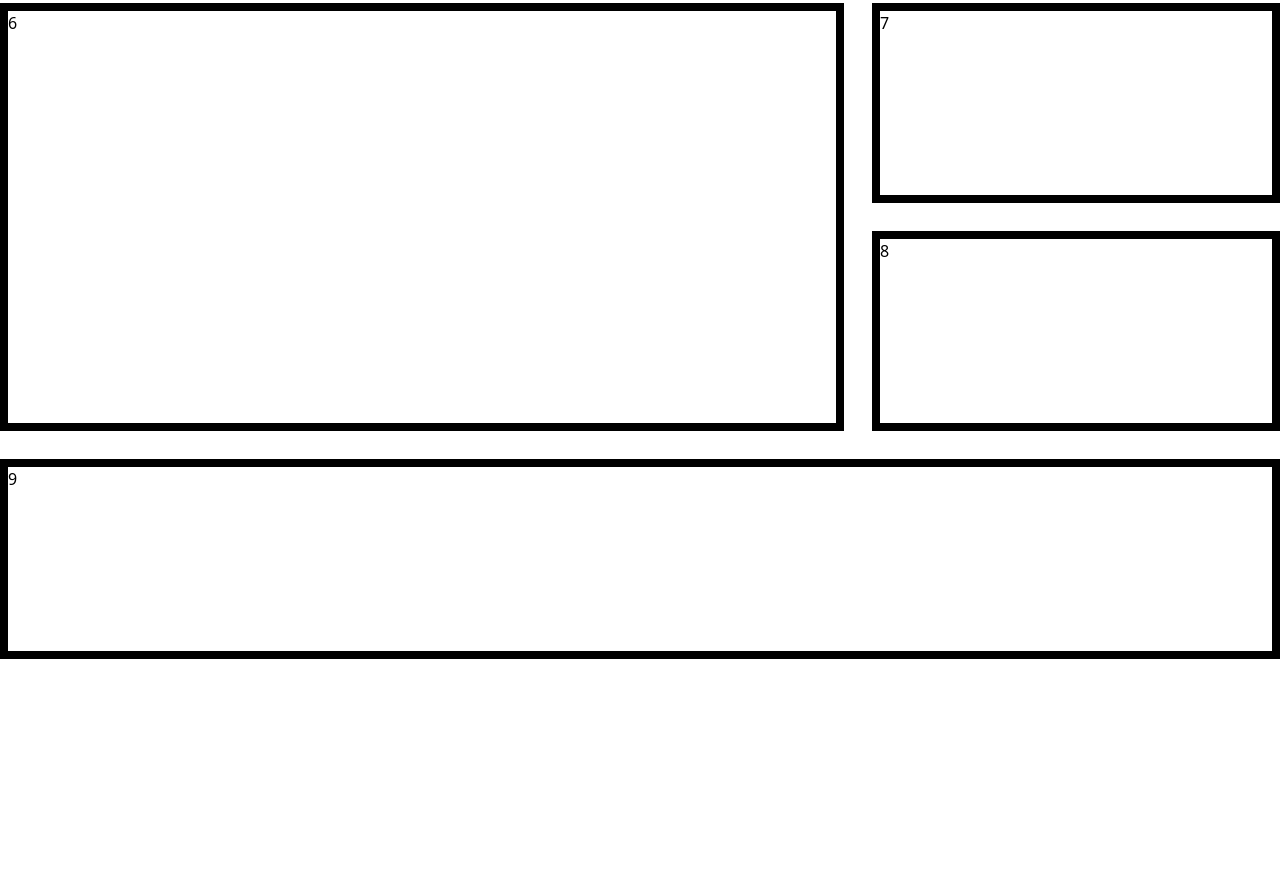
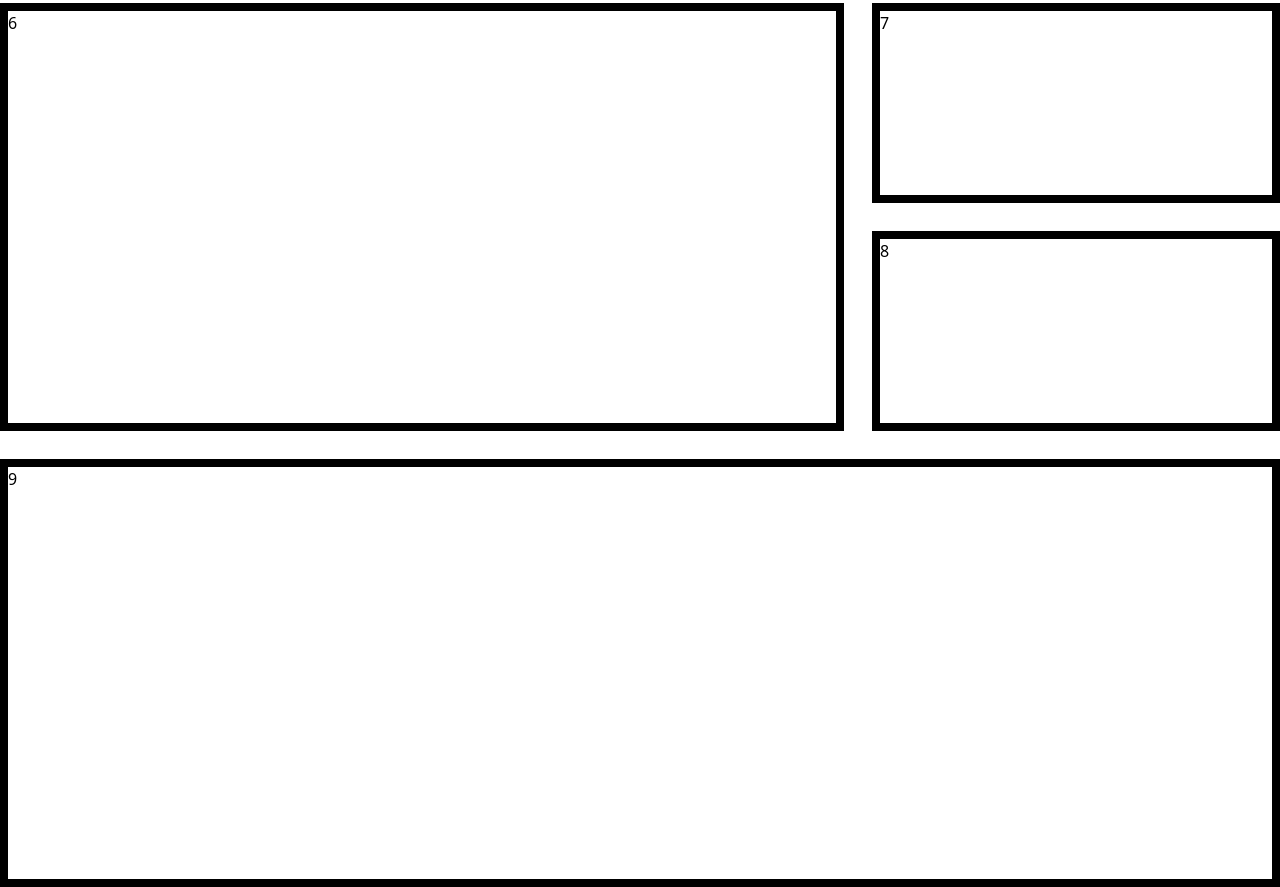
Before and after one commit to darkel7/frontendweek5b, a website: page grid2.html in a window 1280 px wide. Shown: the part 681-1568 px from the top of the page. Drawn offline with Linux system fonts and the light colour scheme.

Commit message:
feat : add files

```diff
--- a/grid2.html
+++ b/grid2.html
@@ -16,7 +16,7 @@
         <p class="col-start-1 col-end-3 row-span-2  border-8 border-solid border-black">6</p>
         <p class="col-start-3 col-end-4  border-8 border-solid border-black">7</p>
         <p class="col-start-3 col-end-4  border-8 border-solid border-black">8</p>
-        <p class="col-span-3  border-8 border-solid border-black">9</p>
+        <p class="col-span-3 row-span-2  border-8 border-solid border-black">9</p>
 
     </section>
 
```
